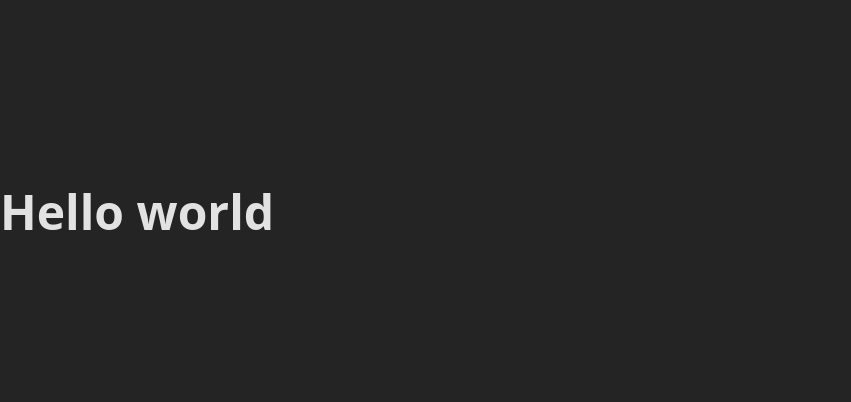
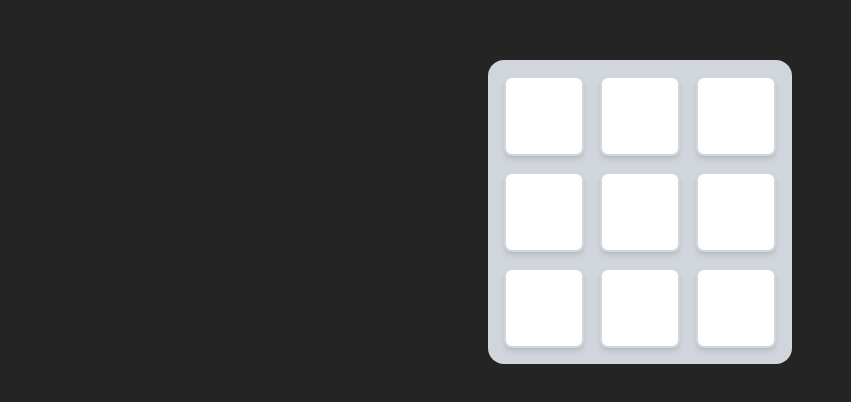
Before and after one commit to nandalalshukla/tictactoe, a React (Vite) app: page / in a window 1280 px wide. Shown: the part 188-590 px from the top of the page, without its empty margins (0-851 px from the left). Built offline with nearby package versions, Linux system fonts and the light colour scheme.

Commit message:
just left to write code for deciding the winner and time travel now

```diff
--- /dev/null
+++ b/src/App.jsx
@@ -0,0 +1,37 @@
+import { useState } from "react";
+
+function Square({ value, onSquareClick }) {
+  return (
+    <button
+      className="w-20 h-20 bg-white hover:bg-gray-100 border-2 border-gray-300 rounded-lg text-5xl font-bold text-gray-700 hover:text-blue-600 transition duration-200 shadow-md hover:shadow-lg"
+      onClick={onSquareClick}
+    >
+      {value}
+    </button>
+  );
+}
+export default function Board() {
+  const [squares, setSquares] = useState(Array(9).fill(null));
+  const [isX, setX] = useState(true)
+  function handleClick(index) {
+    if (squares[index]) { return; }
+    const copySquares = squares.slice();
+    if (isX) {
+      copySquares[index] = "X";
+    }
+    else{copySquares[index] = "O";}
+    setSquares(copySquares);
+    setX(!isX);
+  }
+  return (
+    <div className="bg-gray-300 p-4 rounded-2xl grid grid-cols-3 grid-rows-3 gap-4">
+      {squares.map((square, index) => (
+        <Square
+          key={index}
+          value={squares[index]}
+          onSquareClick={() => handleClick(index)}
+        />
+      ))}
+    </div>
+  );
+}
--- a/src/main.jsx
+++ b/src/main.jsx
@@ -1,9 +1,12 @@
 import { StrictMode } from "react";
 import { createRoot } from "react-dom/client";
 import "./index.css";
+import Board from "./App.jsx";
 
 createRoot(document.getElementById("root")).render(
   <StrictMode>
-    <div className="text-5xl font-extrabold">Hello world</div>
+    <div className="flex justify-center items-center min-h-screen min-w-screen">
+      <Board />
+    </div>
   </StrictMode>
 );
```
Also changed, not shown: 1 other file (tests, documents, lock files or other folders).
